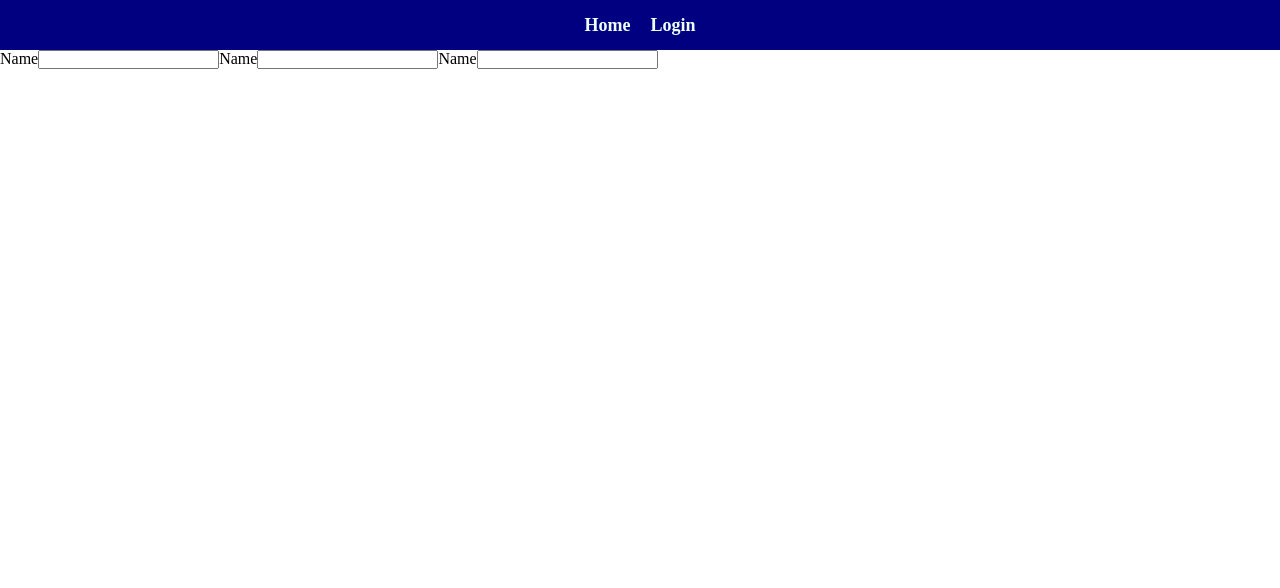
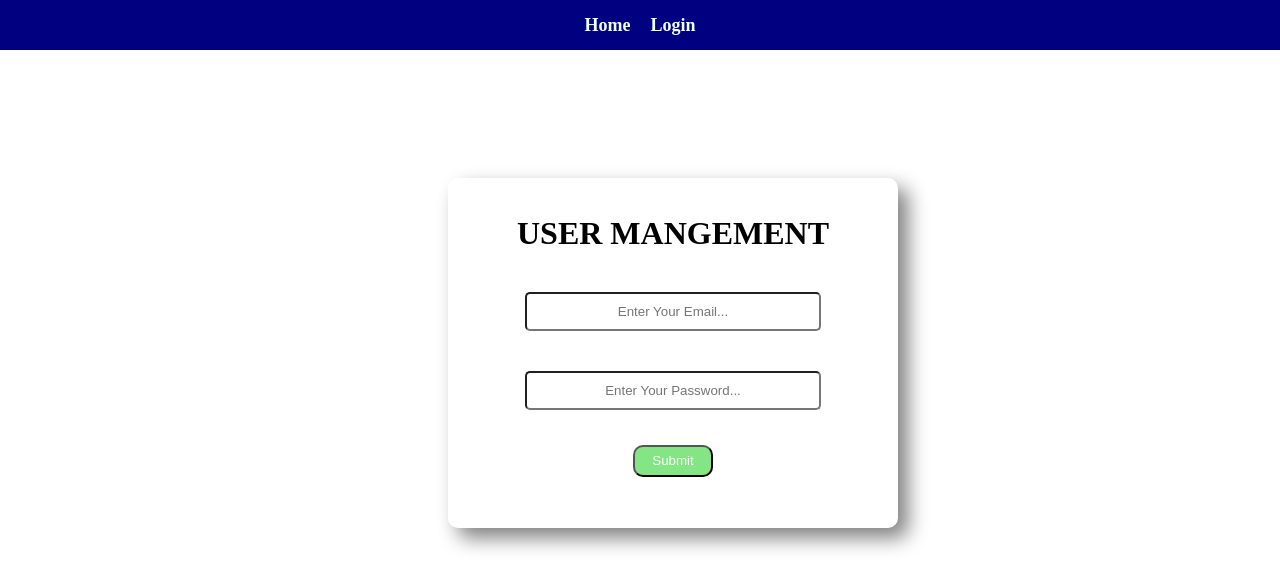
Before and after one commit to Shubhank-S/User-Mangement-System, a React (Vite) app: page /login in a window 1280 px wide. Shown: the top 588 px of the page. Built offline with nearby package versions, Linux system fonts and the light colour scheme.

Commit message:
Handled From data in login component

```diff
--- a/src/pages/Login/Login.css
+++ b/src/pages/Login/Login.css
@@ -0,0 +1,37 @@
+.form{
+
+    display: flex;
+    flex-direction: column;
+    align-items: center;
+    justify-content: center;
+    height: 350px;
+    max-width: 450px;
+    margin-left: 35%;
+    margin-top: 10%;
+    border-radius: 10px;
+    box-shadow: 10px 10px 20px grey;
+}
+.label{
+    font-weight: bold;
+    margin-right: 230px;
+
+}
+h1{
+    margin-bottom: 20px;
+}
+.input{
+    width: 65%;
+    height: 10%;
+    border-radius: 5px;
+    margin: 20px;
+    text-align: center;
+}
+
+.button{
+    margin: 15px;
+    width: 5rem;
+    height: 2rem;
+    border-radius: 10px;
+    background-color: rgb(131, 229, 131);
+    color: white;
+}
--- a/src/pages/Login/Login.jsx
+++ b/src/pages/Login/Login.jsx
@@ -1,16 +1,32 @@
-import React from "react";
+import React, { useState } from "react";
 import "./Login.css";
 
 function Login() {
+  const [email, setEmail] = useState("");
+  const [password, setPassword] = useState("");
+  const handleSubmit = (e) => {
+    e.preventDefault();
+    console.log(email, password);
+  };
   return (
     <>
-      <form className="form">
-        <label htmlFor="name">Name</label>
-        <input id="name" type="text" />
-        <label htmlFor="name">Name</label>
-        <input id="name" type="text" />
-        <label htmlFor="name">Name</label>
-        <input id="name" type="text" />
+      <form className="form" onSubmit={handleSubmit}>
+        <h1>USER MANGEMENT</h1>
+        <input
+          value={email}
+          className="input"
+          type="email"
+          placeholder="Enter Your Email..."
+          onChange={(e) => setEmail(e.target.value)}
+        />
+        <input
+          value={password}
+          className="input"
+          type="password"
+          placeholder="Enter Your Password..."
+          onChange={(e) => setPassword(e.target.value)}
+        />
+        <button className="button">Submit</button>
       </form>
     </>
   );
```
